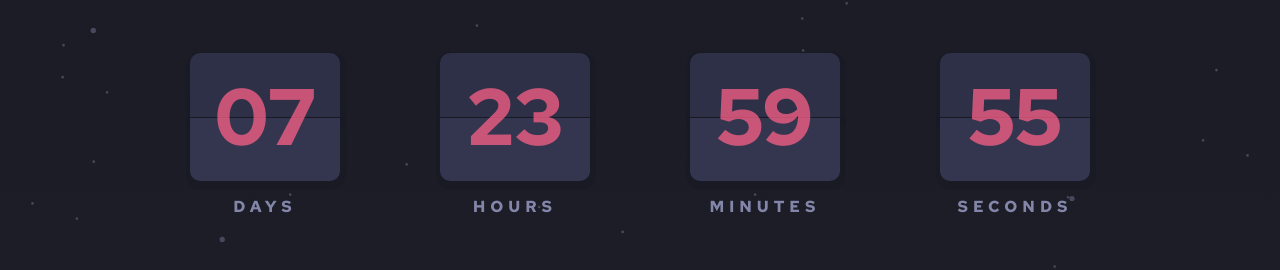
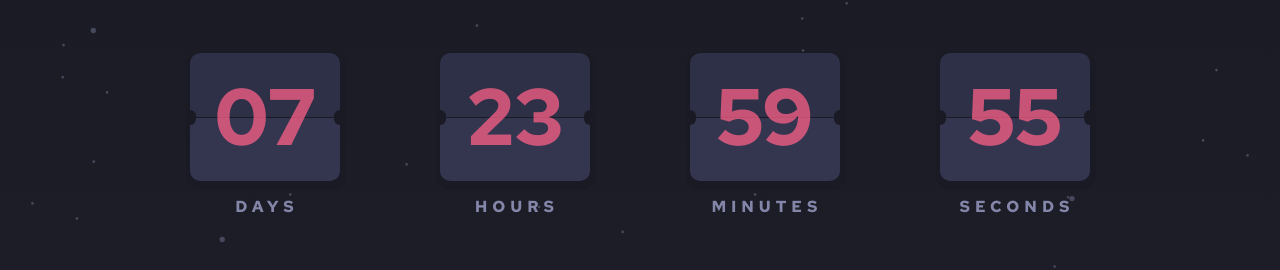
Before and after one commit to MrSeager/countdown-timer, a React (Create React App) app: page / in a window 1280 px wide. Shown: the part 217-487 px from the top of the page. Built offline with nearby package versions, Linux system fonts and the light colour scheme.

Commit message:
2/6/2025

```diff
--- a/src/components/CountdownClock.tsx
+++ b/src/components/CountdownClock.tsx
@@ -19,19 +19,19 @@ const CountdownClock: FC<CountdownClockProps> = ({ days, hours, minutes, seconds
       <Row className='cs-w'>
         <Col xs={3} className='text-center px-0 d-flex flex-column align-items-center justify-content-between gap-3 position-relative'>
           <FlipCard value={days} />
-          <h2 className='h6 cs-fc-blue cs-ls text-uppercase'>Days</h2>
+          <h2 className='ps-1 cs-h7 cs-fc-blue cs-ls text-uppercase'>Days</h2>
         </Col>
         <Col xs={3} className='text-center px-0 d-flex flex-column align-items-center justify-content-between gap-3 position-relative'>
           <FlipCard value={hours} />
-          <h2 className='h6 cs-fc-blue cs-ls text-uppercase'>Hours</h2>
+          <h2 className='ps-1 cs-h7 cs-fc-blue cs-ls text-uppercase'>Hours</h2>
         </Col>
         <Col xs={3} className='text-center px-0 d-flex flex-column align-items-center justify-content-between gap-3 position-relative'>
           <FlipCard value={minutes} />
-          <h2 className='h6 cs-fc-blue cs-ls text-uppercase'>Minutes</h2>
+          <h2 className='ps-1 cs-h7 cs-fc-blue cs-ls text-uppercase'>Minutes</h2>
         </Col>
         <Col xs={3} className='text-center px-0 d-flex flex-column align-items-center justify-content-between gap-3 position-relative'>
           <FlipCard value={seconds} />
-          <h2 className='h6 cs-fc-blue cs-ls text-uppercase'>Seconds</h2>
+          <h2 className='ps-1 cs-h7 cs-fc-blue cs-ls text-uppercase'>Seconds</h2>
         </Col>
       </Row>
     );
--- a/src/components/CountdownStyle.css
+++ b/src/components/CountdownStyle.css
@@ -21,7 +21,7 @@ body {
     z-index: 3;
 }
 
-.cs-bg-number::before {
+.cs-top-part {
     position: absolute;
     content: '';
     height: 49.5% !important;
@@ -31,14 +31,37 @@ body {
     top: 0;
     z-index: -1;
     border-radius: 10px 10px 0 0;
-    box-shadow: 1px 4px 0px 5px rgba(25,26,36,0.75);
-    -webkit-box-shadow: 1px 4px 0px 5px rgba(25,26,36,0.75);
-    -moz-box-shadow: 1px 4px 0px 5px rgba(25,26,36,0.75);
+    box-shadow: 1px 4px 0px 5px hsl(234, 17%, 12%);
+    -webkit-box-shadow: 1px 4px 0px 5px hsl(234, 17%, 12%);
+    -moz-box-shadow: 1px 4px 0px 5px hsl(234, 17%, 12%);
 
-    /*-webkit-mask-image: radial-gradient(circle at left bottom, transparent 0, transparent 10px, black 11px);*/
+
+
+    /*-webkit-mask-image: radial-gradient(circle at right bottom, transparent 0, transparent 10px, black 11px);*/
 }
 
-.cs-bg-number::after {
+.cs-top-part::before,
+.cs-top-part::after {
+    content: '';
+    position: absolute;
+    width: 6px;
+    height: 6.5px;
+    background-color: hsl(234, 17%, 12%);
+}
+
+.cs-top-part::before {
+    bottom: 0;
+    left: 0;
+    border-radius: 0 50px 0 0;
+}
+
+.cs-top-part::after {
+    bottom: 0;
+    right: 0;
+    border-radius: 50px 0 0 0;
+}
+
+.cs-bottom-part {
     position: absolute;
     content: '';
     height: 49.5% !important;
@@ -48,9 +71,30 @@ body {
     bottom: 0;
     z-index: -1;
     border-radius: 0 0 10px 10px;
-    box-shadow: 1px 4px 0px 5px rgba(25,26,36,0.75);
-    -webkit-box-shadow: 1px 4px 0px 5px rgba(25,26,36,0.75);
-    -moz-box-shadow: 1px 4px 0px 5px rgba(25,26,36,0.75);
+    box-shadow: 1px 4px 0px 5px hsl(234, 17%, 12%);
+    -webkit-box-shadow: 1px 4px 0px 5px hsl(234, 17%, 12%);
+    -moz-box-shadow: 1px 4px 0px 5px hsl(234, 17%, 12%);
+}
+
+.cs-bottom-part::before,
+.cs-bottom-part::after {
+    content: '';
+    position: absolute;
+    width: 6px;
+    height: 6.5px;
+    background-color: hsl(234, 17%, 12%);
+}
+
+.cs-bottom-part::before {
+    top: 0;
+    left: 0;
+    border-radius: 0 0 50px 0;
+}
+
+.cs-bottom-part::after {
+    top: 0;
+    right: 0;
+    border-radius: 0 0 0 50px;
 }
 
 /*Font*/
@@ -64,6 +108,10 @@ body {
 
 .cs-fc-blue {
     color: hsl(237, 18%, 59%) !important;
+}
+
+.cs-h7 {
+    font-size: 1em !important;
 }
 
 /*Buttons*/
@@ -85,4 +133,8 @@ body {
         left: 5%;
         right: 5%;
     }
+
+    .cs-h7 {
+        font-size: .4em !important;
+    }
 }
--- a/src/components/FlipCard.tsx
+++ b/src/components/FlipCard.tsx
@@ -24,9 +24,11 @@ const FlipCard: FC<FlipCardProps> = ({ value }) => {
     <Container className="p-0">
       {transitions((style, item) => (
         <animated.div className="w-100 cs-bg-number py-3" style={style}>
+          <span className='cs-top-part' />
           <h2 className="display-1 cs-fc-red m-0">
             {String(item).padStart(2, '0')}
           </h2>
+          <span className='cs-bottom-part' />
         </animated.div>
       ))}
     </Container>
```
